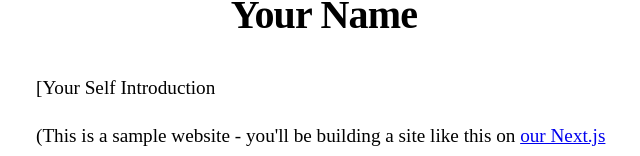
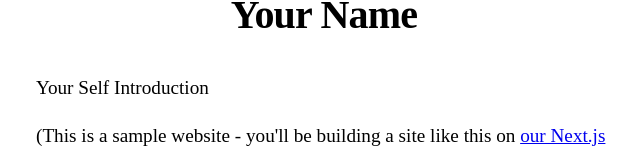
Before and after one commit to Sosuke115/nextjs-blog, a Next.js app: page / in a window 1280 px wide. Shown: the part 217-373 px from the top of the page, without its empty margins (316-956 px from the left). Built offline with nearby package versions, Linux system fonts and the light colour scheme.

Commit message:
fix/typo

```diff
--- a/pages/index.js
+++ b/pages/index.js
@@ -21,7 +21,7 @@ export default function Home( {allPostsData} ) {
       </Head>
 
       <section className={utilStyles.headingMd}>
-        <p>[Your Self Introduction</p>
+        <p>Your Self Introduction</p>
         <p>
           (This is a sample website - you'll be building a site like this on{" "}
           <a href="https://nextjs.org/learn">our Next.js tutorial</a>.)
```
